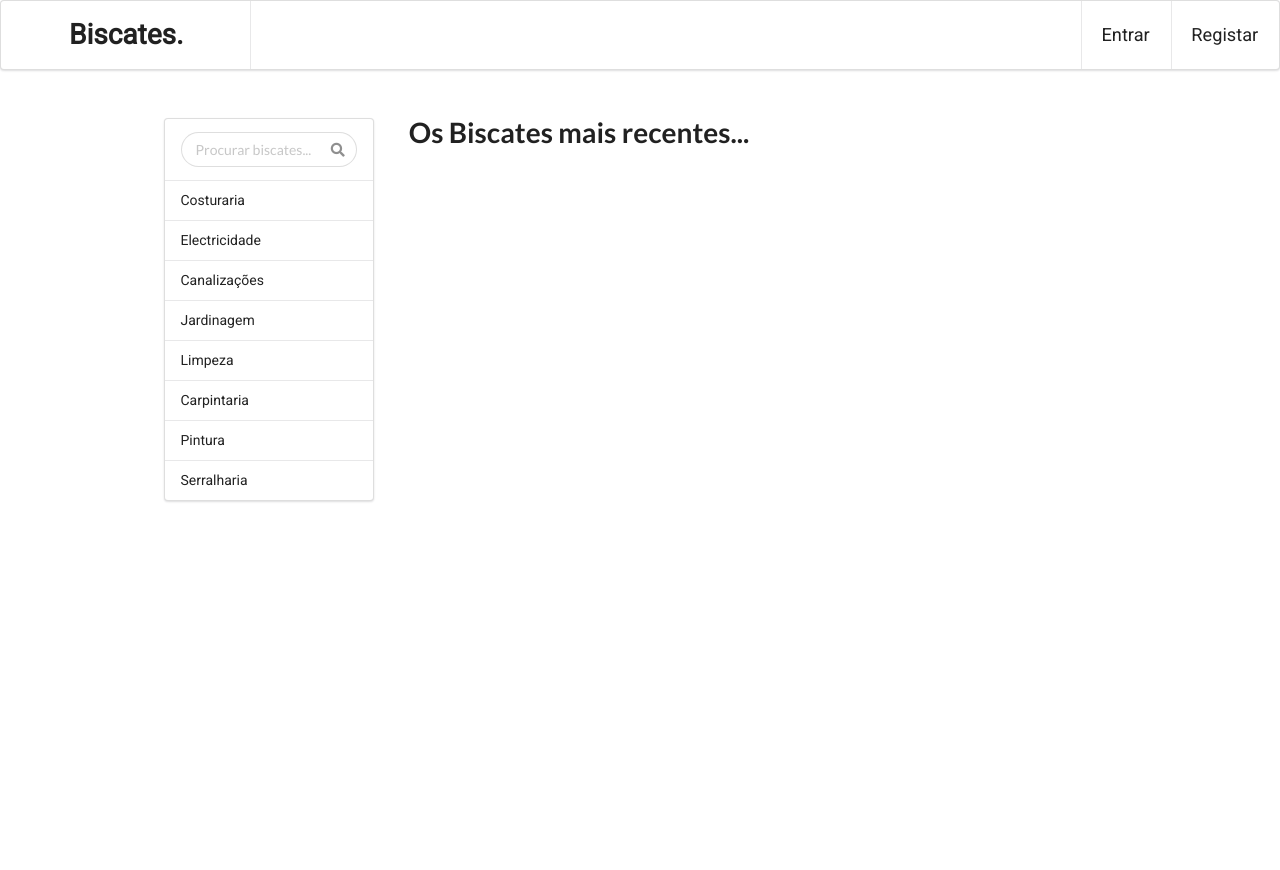
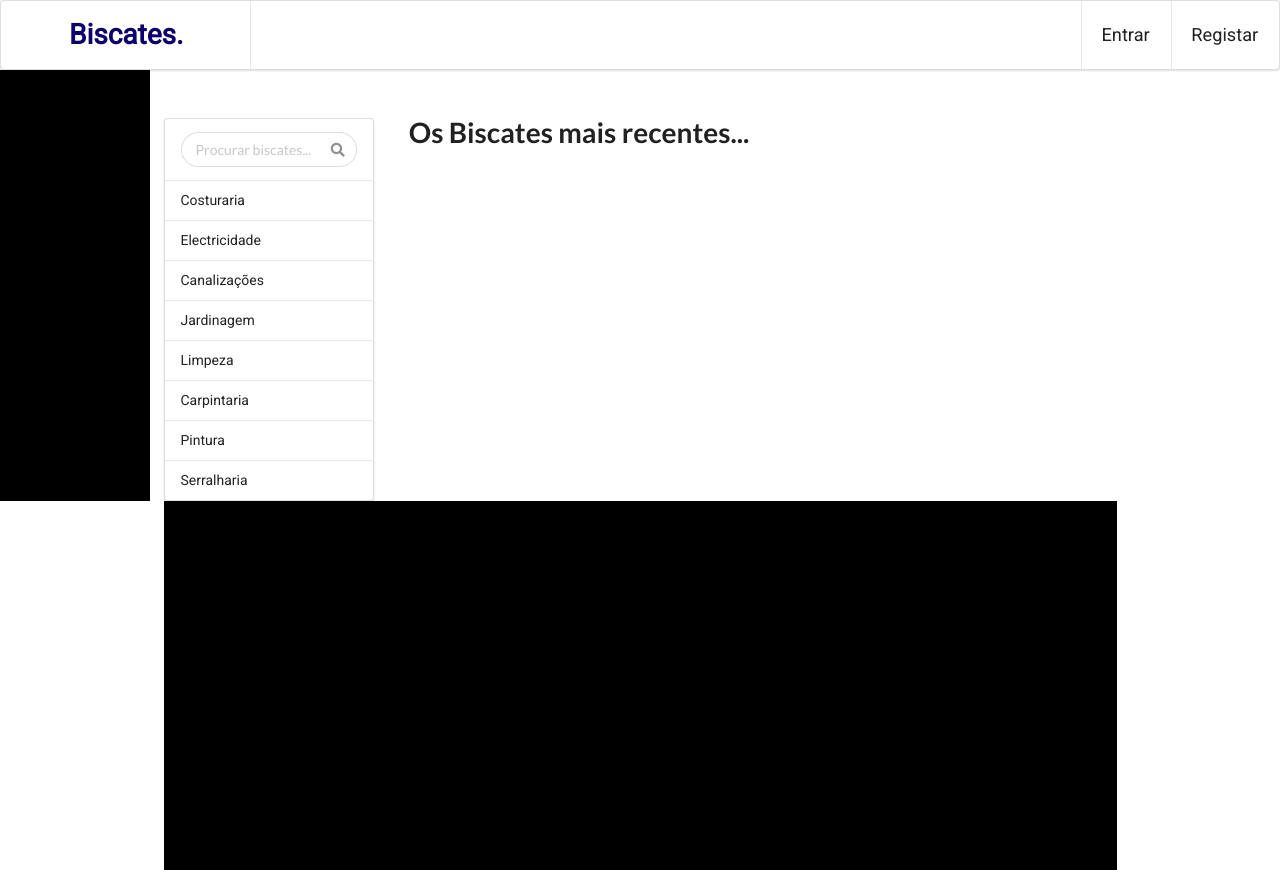
Before and after one commit to makeorbreak-io/biscates, a Flask app: page / in a window 1280 px wide. Run offline with Flask 2, Linux system fonts and the light colour scheme; data that the repository does not hold is empty; parts of the project's set-up code (start-up, migrations or seed data) failed here and were passed over; some libraries are stand-ins or nearby versions.

Commit message:
branches pls

```diff
--- a/static/css/base.css
+++ b/static/css/base.css
@@ -14,9 +14,21 @@
 .ui.menu.nav .header {
   font-size: 2rem;
   padding: 0 68px;
+  color: #0d016b;
+}
+
+.ui.menu.nav .header:hover{
+  font-size: 2rem;
+  padding: 0 68px;
+  color: #0d016b;
 }
 
 #search i {
   cursor: pointer;
   pointer-events: all; !important
 }
+
+.sides {
+  background-color: #000;
+  height: 100%;
+}
--- a/templates/base.html
+++ b/templates/base.html
@@ -35,17 +35,21 @@
     <div id="content" class="pusher">
         <div class="ui grid">
           <div class="row">
-          </div>
-          <div class="row">
-            <div class="two wide column">
+            <div class="two wide column sides">
             </div>
-            <div class="twelve wide column">
+
+            <div class="twelve wide column middle">
               <div class="ui grid">
+                <div class="row">
+                </div>
+                <div class="row">
                   {% block body %} {% endblock %}
+                </div>
               </div>
             </div>
-            <div class="two wide column">
+            <div class="two wide column sides">
             </div>
+          </div>
         </div>
     </div>
   </div>
--- a/templates/homepage.html
+++ b/templates/homepage.html
@@ -53,9 +53,6 @@
           </div>
       </div>
   </a>
-
   {% endfor %}
-
-    </div>
 </div>
 {% endblock %}
```
Lines whose indentation alone changed are shown as unchanged.
